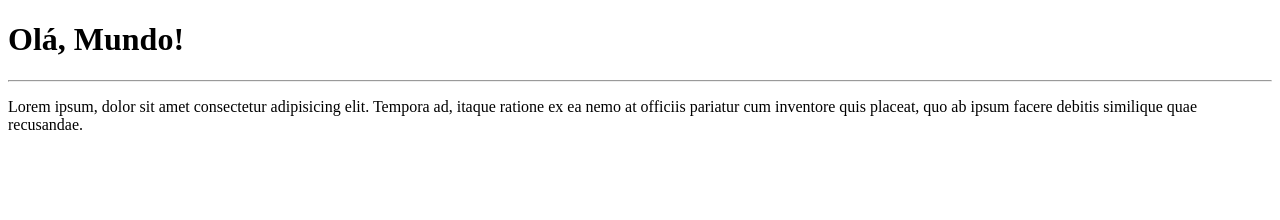
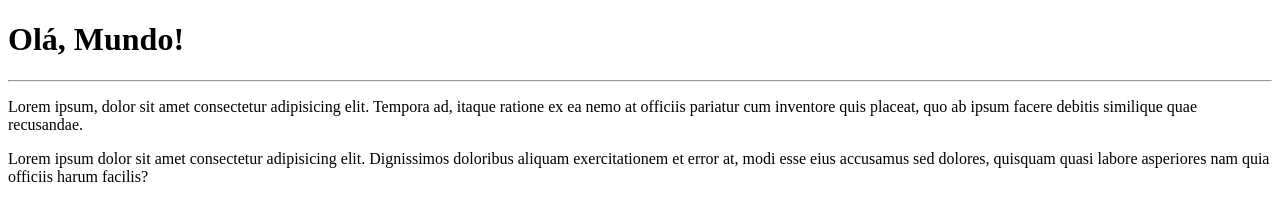
Before and after one commit to Argoni0/Ola-Mundo, a plain HTML site: page Site-exemplo/index.html in a window 1280 px wide. Drawn offline with Linux system fonts and the light colour scheme.

Commit message:
Adicionei um parágrafo

```diff
--- a/Site-exemplo/index.html
+++ b/Site-exemplo/index.html
@@ -10,5 +10,6 @@
     <h1>Olá, Mundo!</h1>
     <hr>
     <p>Lorem ipsum, dolor sit amet consectetur adipisicing elit. Tempora ad, itaque ratione ex ea nemo at officiis pariatur cum inventore quis placeat, quo ab ipsum facere debitis similique quae recusandae.</p>
+    <p>Lorem ipsum dolor sit amet consectetur adipisicing elit. Dignissimos doloribus aliquam exercitationem et error at, modi esse eius accusamus sed dolores, quisquam quasi labore asperiores nam quia officiis harum facilis?</p>
 </body>
 </html>
```
